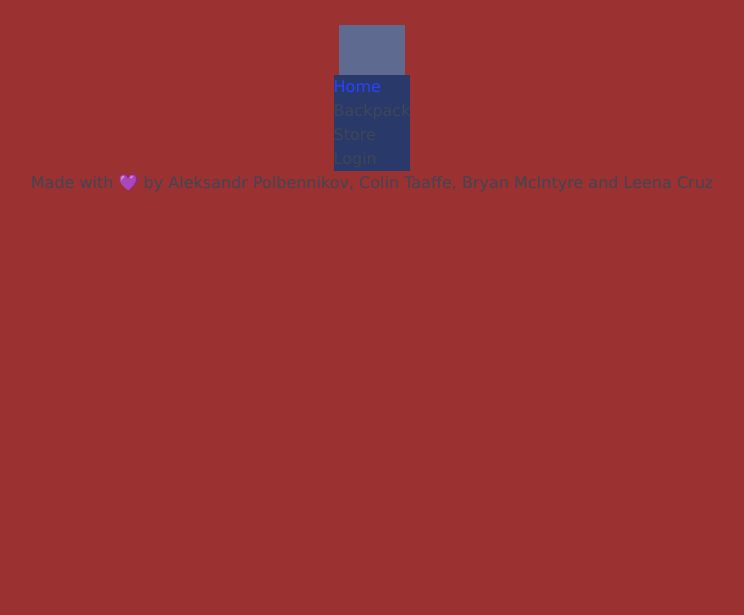
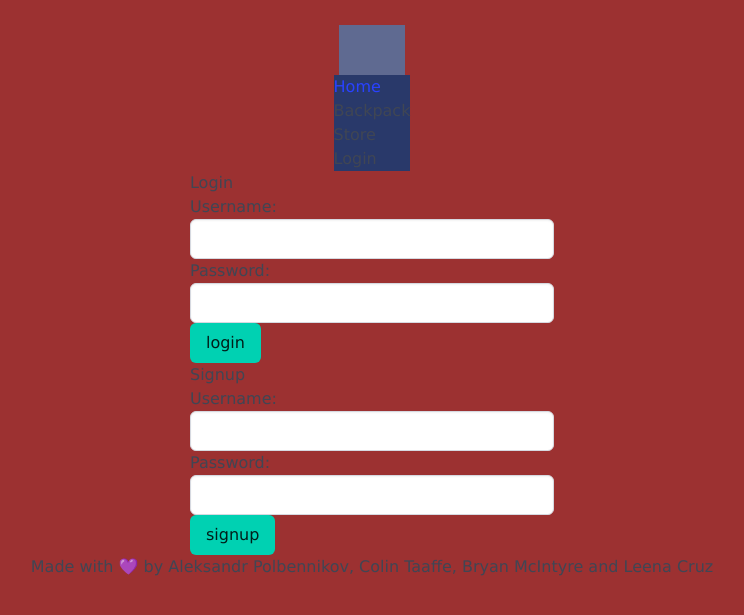
Before and after one commit to bryan-mcintyre/Pokemon-Battle-V2, a Node server app: template views/login.handlebars in a window 1280 px wide. Shown: the top 615 px of the page, without its empty margins (268-1012 px from the left). Run offline with Node 20, Linux system fonts and the light colour scheme; the template is opened without the code that fills it, so the values that code supplies are empty; some libraries are stand-ins or nearby versions; grey boxes are pictures that could not be loaded.

Commit message:
Login view

```diff
--- a/public/css/styles.css
+++ b/public/css/styles.css
@@ -36,3 +36,26 @@ main {
     flex-direction: column;
     align-items: center;
 }
+
+  .container {
+    width: 85%;
+    max-width: 1200px;
+    margin-left: auto;
+    margin-right: auto;
+  }
+
+  .container.container-fluid {
+    width: 92%;
+  }
+.login-card {
+    margin: 20px 0px 0px 20px;
+    flex: 0 0 50%;
+    max-width: 90%;
+    padding: 20px;
+    border: 3px solid var(--dark);
+    border-radius: var(--border-radius);
+    border-style: double;
+    border-width: thick;
+    background-color: var(--tertiary);
+    color: var(--dark);
+  }
--- /dev/null
+++ b/public/js/login.js
@@ -0,0 +1,49 @@
+const loginFormHandler = async (event) => {
+    event.preventDefault();
+
+    const username = document.querySelector('#username-login').value.trim();
+    const password = document.querySelector('#password-login').value.trim();
+
+    if (username && password) {
+      const response = await fetch('/api/users/login', {
+        method: 'POST',
+        body: JSON.stringify({ username, password }),
+        headers: { 'Content-Type': 'application/json' },
+      });
+  console.log(response);
+      if (response.ok) {
+        document.location.replace('/');
+      } else {
+        alert('Failed to log in.');
+      }
+    }
+  };
+
+  const signupFormHandler = async (event) => {
+    event.preventDefault();
+
+    const username = document.querySelector('#username-signup').value.trim();
+    const password = document.querySelector('#password-signup').value.trim();
+
+    if (username && password) {
+      const response = await fetch('/api/users', {
+        method: 'POST',
+        body: JSON.stringify({ username, email, password }),
+        headers: { 'Content-Type': 'application/json' },
+      });
+
+      if (response.ok) {
+        document.location.replace('/');
+      } else {
+        alert('Failed to sign up.');
+      }
+    }
+  };
+
+  document
+    .querySelector('.login-form')
+    .addEventListener('submit', loginFormHandler);
+
+    document
+    .querySelector('.signup-form')
+    .addEventListener('submit', signupFormHandler);
--- a/views/login.handlebars
+++ b/views/login.handlebars
@@ -0,0 +1,36 @@
+<div class="field">
+  <div class="control">
+    <h2 class="page-title">Login</h2>
+    <form class="login-form">
+      <div class="control">
+        <label for="username-login">Username:</label>
+        <input class="input" type="text" id="username-login" />
+      </div>
+      <div class="control">
+        <label for="password-login">Password:</label>
+        <input class="input" type="password" id="password-login" />
+      </div>
+      <div class="control">
+        <button class="button is-primary" type="submit">login</button>
+      </div>
+    </form>
+  </div>
+
+  <div>
+    <h2 class="page-title">Signup</h2>
+    <form class="signup-form">
+      <div>
+        <label for="username-signup">Username:</label>
+        <input class="input" type="text" id="username-signup" />
+      </div>
+      <div>
+        <label for="password-signup">Password:</label>
+        <input class="input" type="password" id="password-signup" />
+      </div>
+      <div>
+        <button class="button is-primary" type="submit">signup</button>
+      </div>
+    </form>
+  </div>
+
+<script src="/js/login.js"></script>
```
Also changed, not shown: views/battle.handlebars (added, +8 -0 lines).
